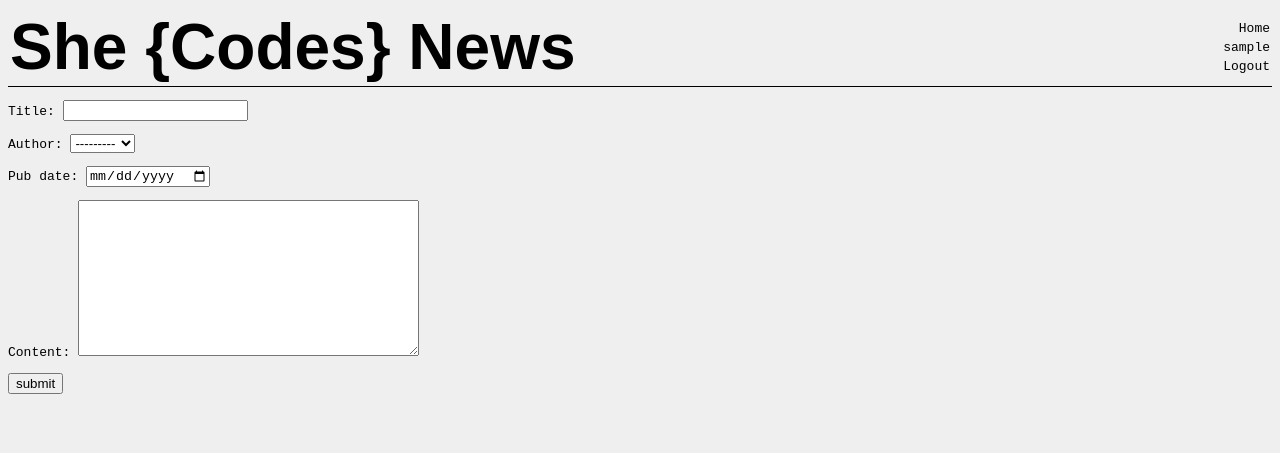
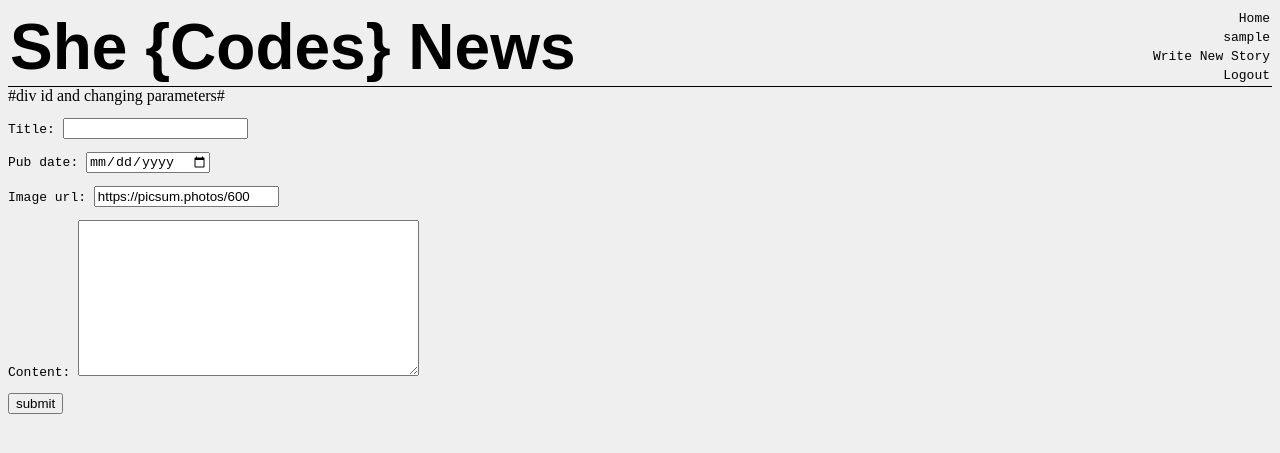
Before and after one commit to MegSteg/SheCodesNews, a Django app: page /news/add-story/ in a window 1280 px wide. Shown: the top 453 px of the page. Run offline with Django 3.2, Linux system fonts and the light colour scheme; the visitor is signed in with stand-in values (Sample User, id 1); data comes from the database, SQL or seed files in the repository; some web fonts are replaced.

Commit message:
working so far!

```diff
--- a/she_codes_news/news/forms.py
+++ b/she_codes_news/news/forms.py
@@ -5,7 +5,7 @@ from .models import NewsStory
 class StoryForm(ModelForm):
     class Meta:
         model = NewsStory
-        fields = ['title', 'author', 'pub_date', 'content']
+        fields = ['title', 'pub_date', 'image_url', 'content']
         widgets = {
             'pub_date': forms.DateInput (format=('%m/%d/%Y'),
             attrs={'class':'form-control', 'placeholder': 'Select a date', 'type' : 'date'})
--- a/she_codes_news/news/models.py
+++ b/she_codes_news/news/models.py
@@ -1,5 +1,5 @@
+from django.contrib.auth import get_user_model
 from django.db import models
-from django.contrib.auth import get_user_model
 
 class NewsStory(models.Model):
     title = models.CharField(max_length=200)
@@ -8,8 +8,8 @@ class NewsStory(models.Model):
         on_delete=models.CASCADE
     )
     pub_date = models.DateTimeField()
+    image_url = models.URLField(max_length=400, default= "https://picsum.photos/600")
     content = models.TextField()
-    image_url = models.TextField()
 
     class Meta:
         ordering = ['-pub_date']
--- a/she_codes_news/news/templates/news/createStory.html
+++ b/she_codes_news/news/templates/news/createStory.html
@@ -1,8 +1,8 @@
 {% extends "base.html" %}
 
 {% block content %}
-
-<form action="" method"post">
+#div id and changing parameters#
+<form action="" method="post">
 
     {% csrf_token %}
     {{form.as_p}}
--- a/she_codes_news/news/templates/news/story.html
+++ b/she_codes_news/news/templates/news/story.html
@@ -10,7 +10,7 @@
     <h2>{{ story.title }}</h2>
     <h4>{{ story.author }}</h4>
     <div id="story-content">
-        <img src= "{% static '/news/images/placeholder-5.jpg' %}">
+        <img src= {{ story.image_url }}>
         {{ story.content|linebreaks }}
     </div>
 </div>
--- a/she_codes_news/news/templates/news/storyCard.html
+++ b/she_codes_news/news/templates/news/storyCard.html
@@ -1,10 +1,6 @@
 <div class="story-card" id="story-card-{{ position }}">
     <a href="{% url 'news:story' story.id %}">
-        {% if position < 5 %}
-            <img src="../static/news/images/placeholder-{{ position }}.jpg">
-        {% else %}
-            <img src="https://picsum.photos/600">
-        {% endif %}
+            <img src={{story.image_url}}>
         <div class="story-card-text">
             <h3>{{ story.title }}</h3>
             <h4>{{ story.author }}</h4>
--- a/she_codes_news/templates/base.html
+++ b/she_codes_news/templates/base.html
@@ -7,7 +7,7 @@
         <title>She Codes News</title>
         <meta name="description" content="">
         <meta name="author" content="Megan">
-        <link href="https://fonts.googleapis.com/css?family=Manjari&display=swap" rel="stylesheet">
+        <link href="https://fonts.googleapis.com/css2?family=Work+Sans:wght@100&display=swap" rel="stylesheet">
         <link rel="stylesheet" type="text/css" href="{% static 'styles.css' %}">
         {% block stylesheets %}{% endblock %}
     </head>
--- a/she_codes_news/templates/nav.html
+++ b/she_codes_news/templates/nav.html
@@ -2,9 +2,11 @@
     <a href="{% url 'news:index' %}">Home</a>
     {% if request.user.is_authenticated %}
     <a href="#">{{ user.username }}</a>
+    <a href="{% url 'news:newStory' %}">Write New Story</a>
     <a href="{% url 'logout' %}">Logout</a>
     {% else %}
 
     <a href="{% url 'login' %}">Login</a>
+    <a href="{% url 'users:createAccount' %}">Sign Up</a>
     {% endif %}
 </nav>
```
Also changed, not shown: she_codes_news/news/fixtures/news.json (+1 -0 lines), she_codes_news/news/migrations/0001_initial.py, she_codes_news/news/migrations/0003_auto_20210824_1716.py (added), she_codes_news/news/migrations/0004_alter_newsstory_image_url.py (added), she_codes_news/news/migrations/0005_alter_newsstory_image_url.py (added).
